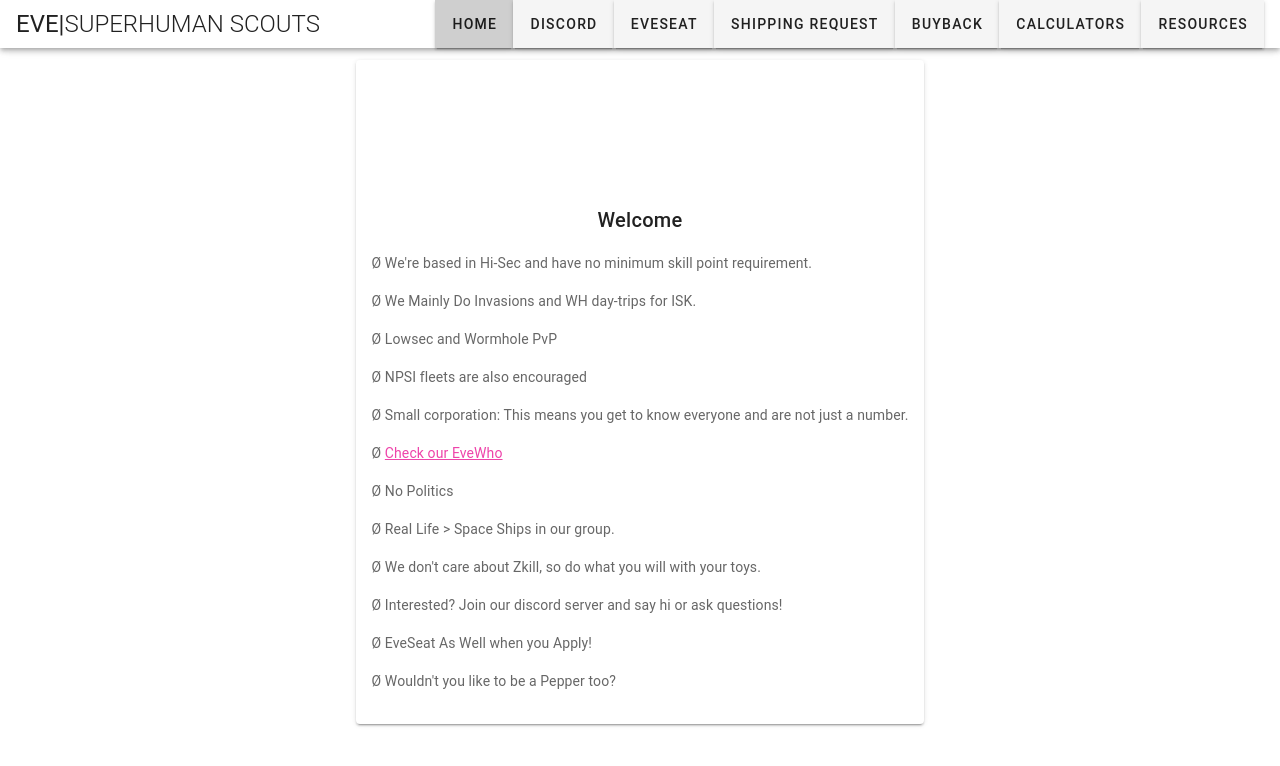
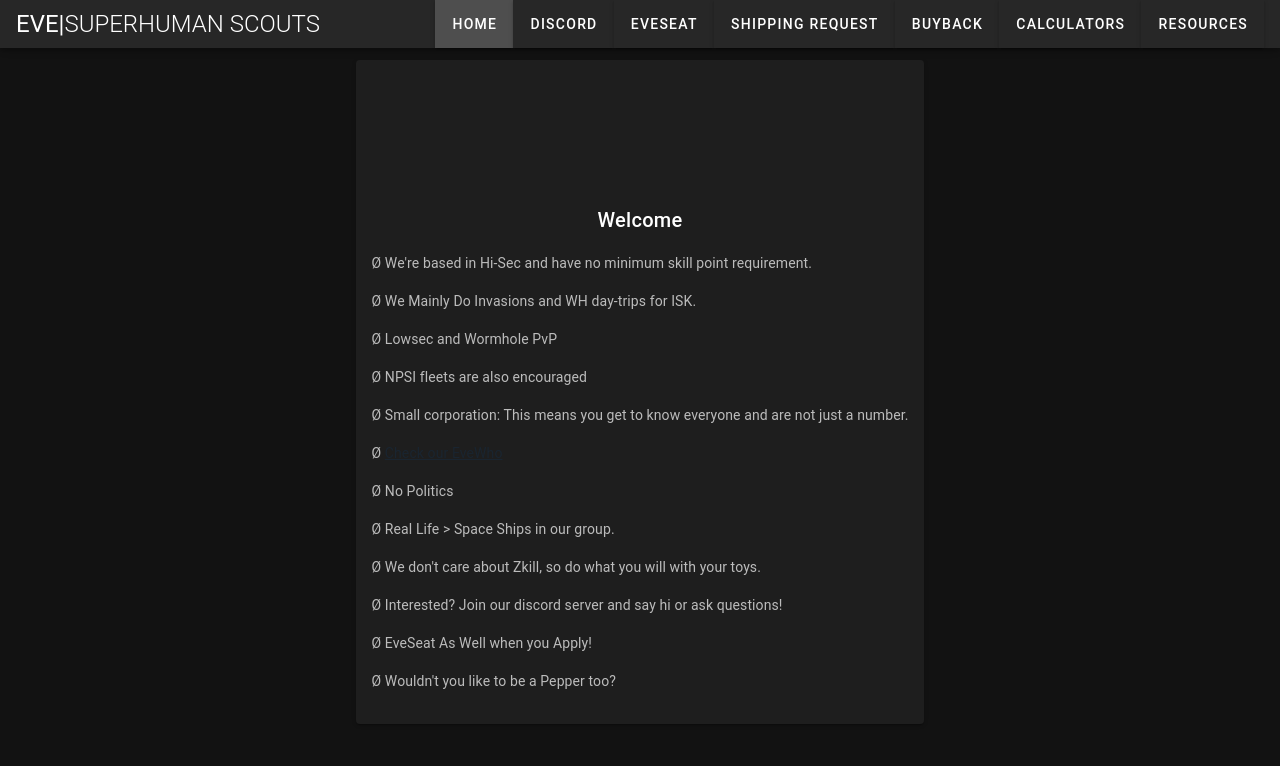
Before and after one commit to karnthis/evecalc, a Vue app: page /buyback in a window 1280 px wide. Shown: the top 766 px of the page. Built offline with nearby package versions, Linux system fonts and the light colour scheme; a small style sheet from the web is missing.

Commit message:
Work from Noob

```diff
--- a/src/App.vue
+++ b/src/App.vue
@@ -29,7 +29,7 @@ export default {
   -webkit-font-smoothing: antialiased;
   -moz-osx-font-smoothing: grayscale;
   text-align: center;
-  color: #2c3e50;
+  color: #fcba03;
 }
 
 #nav {
@@ -38,10 +38,10 @@ export default {
 
 #nav a {
   font-weight: bold;
-  color: #2c3e50;
+  color: #fcba03;
 }
 
 #nav a.router-link-exact-active {
-  color: #42b983;
+  color: #fcba03;
 } */
 </style>
--- a/src/components/Topbar.vue
+++ b/src/components/Topbar.vue
@@ -8,9 +8,9 @@
       <v-spacer></v-spacer>
       <v-toolbar-items>
         <v-btn to="/">Home</v-btn>
-        <v-btn href="https://discord.gg/hMV447y" target="_blank">Discord</v-btn>
-        <v-btn href="https://seat.superhumans.space" target="_blank">EVESEAT</v-btn>
-        <v-btn href="https://forms.gle/fwzU3Yu9YBgvbnos6" target="_blank">Shipping Request</v-btn>
+        <v-btn to="/discord">Discord</v-btn>
+        <v-btn to="/eaveseat">EVESEAT</v-btn>
+        <v-btn to="/request">Shipping Request</v-btn>
         <v-btn to="/buyback">Buyback</v-btn>
 
         <v-menu :open-on-hover="true" :close-on-click="true" :offset-y="true">
@@ -36,7 +36,7 @@
           </template>
           <v-list>
             <v-list-item>
-              <v-btn href="https://google.com" target="_blank">Resource 1</v-btn>
+              <v-btn to="/Resource1">Resource #1</v-btn>
             </v-list-item>
             <v-list-item>
               <v-btn href="https://zkillboard.com/" target="_blank">zKillboard</v-btn>
@@ -48,10 +48,10 @@
               <v-btn href="https://www.pathfinder-w.space/" target="_blank">Pathfinder</v-btn>
             </v-list-item>
             <v-list-item>
-              <v-btn href="https://evepraisal.com/" target="_blank">EVEPraisal</v-btn>
+              <v-btn to="/evepraisal">EVEPraisal</v-btn>
             </v-list-item>
             <v-list-item>
-              <v-btn href="https://eveeye.com/" target="_blank">EVE Eye</v-btn>
+              <v-btn to="/eveeye">EVE Eye</v-btn>
             </v-list-item>
             <v-list-item>
               <v-btn href="http://evemaps.dotlan.net/" target="_blank">Dotlan</v-btn>
--- a/src/plugins/vuetify.js
+++ b/src/plugins/vuetify.js
@@ -14,9 +14,19 @@ export default new Vuetify({
         error: '#FF5252',
         info: '#2196F3',
         success: '#4CAF50',
-        warning: '#FFC107'
+        warning: '#FFC107',
+      },
+      dark:{
+        primary: '#1a2530',
+        secondary: '#b6b8ba',
+        accent: '#82B1FF',
+        error: '#FF5252',
+        info: '#2196F3',
+        success: '#4CAF50',
+        warning: '#FFC107',
       },
     },
+    dark: true,
   },
   icons: {
     iconfont: 'mdi',
--- a/src/router/index.js
+++ b/src/router/index.js
@@ -35,7 +35,38 @@ const routes = [
     name: 'subway',
     component: () => import(/* webpackChunkName: "subway" */ '../views/Subway.vue')
   },
+  {
+    path: '/resource1',
+    name: 'resource1',
+    component: () => import(/* webpackChunkName: "resource1" */ '../views/Resource1.vue')
+  },
+  {
+    path: '/eaveseat',
+    name: 'eaveseat',
+    component: () => import(/* webpackChunkName: "eaveseat" */ '../views/Eaveseat.vue')
+  },
+  {
+    path: '/discord',
+    name: 'discord',
+    component: () => import(/* webpackChunkName: "discord" */ '../views/Discord.vue')
+  },
+  {
+    path: '/evepraisal',
+    name: 'evepraisal',
+    component: () => import(/* webpackChunkName: "evepraisal" */ '../views/Evepraisal.vue')
+  },
+  {
+    path: '/eveeye',
+    name: 'eveeye',
+    component: () => import(/* webpackChunkName: "eveeye" */ '../views/Eveeye.vue')
+  },
+  {
+    path: '/request',
+    name: 'request',
+    component: () => import(/* webpackChunkName: "request" */ '../views/Request.vue')
+  },
 ]
+
 
 const router = new VueRouter({
   routes
--- /dev/null
+++ b/src/views/Discord.vue
@@ -0,0 +1,26 @@
+<!-- Waiting on Discord Widget -->
+<template>
+  <div class="discord text-center">
+    <v-container fluid fill-height>
+      <v-layout align-center justify-center>
+    <iframe src="https://discordapp.com/widget?id=490667469598621707&theme=dark" width="350" height="500" allowtransparency="true" frameborder="0"></iframe>
+      </v-layout>
+    </v-container>
+  </div>
+</template>
+
+<script>
+// @ is an alias to /src
+// import Soon from '@/components/Soon.vue'
+
+export default {
+  name: "Discord",
+  components: {
+    // Soon
+  }
+};
+</script>
+
+<!-- Add "scoped" attribute to limit CSS to this component only -->
+<style scoped>
+</style>
--- /dev/null
+++ b/src/views/Eaveseat.vue
@@ -0,0 +1,25 @@
+<template>
+  <div class="eveseat text-center">
+    <v-container fluid fill-height>
+      <v-layout align-center justify-center>
+    <iframe src="https://seat.superhumans.space/" style="width: 80%; height: 1000px; border:none;"></iframe>
+      </v-layout>
+    </v-container>
+  </div>
+</template>
+
+<script>
+// @ is an alias to /src
+// import Soon from '@/components/Soon.vue'
+
+export default {
+  name: "Eveseat",
+  components: {
+    // Soon
+  }
+};
+</script>
+
+<!-- Add "scoped" attribute to limit CSS to this component only -->
+<style scoped>
+</style>
--- /dev/null
+++ b/src/views/Eveeye.vue
@@ -0,0 +1,25 @@
+<template>
+  <div class="eveeye text-center">
+    <v-container fluid fill-height>
+      <v-layout align-center justify-center>
+    <iframe src="https://eveeye.com/" style="width: 80%; height: 1000px; border:none;"></iframe>
+      </v-layout>
+    </v-container>
+  </div>
+</template>
+
+<script>
+// @ is an alias to /src
+// import Soon from '@/components/Soon.vue'
+
+export default {
+  name: "Eveeye",
+  components: {
+    // Soon
+  }
+};
+</script>
+
+<!-- Add "scoped" attribute to limit CSS to this component only -->
+<style scoped>
+</style>
--- /dev/null
+++ b/src/views/Evepraisal.vue
@@ -0,0 +1,25 @@
+<template>
+  <div class="evepraisal text-center">
+    <v-container fluid fill-height>
+      <v-layout align-center justify-center>
+    <iframe src="https://evepraisal.com/" style="width: 80%; height: 1000px; border:none;"></iframe>
+      </v-layout>
+    </v-container>
+  </div>
+</template>
+
+<script>
+// @ is an alias to /src
+// import Soon from '@/components/Soon.vue'
+
+export default {
+  name: "Evepraisal",
+  components: {
+    // Soon
+  }
+};
+</script>
+
+<!-- Add "scoped" attribute to limit CSS to this component only -->
+<style scoped>
+</style>
--- /dev/null
+++ b/src/views/Request.vue
@@ -0,0 +1,26 @@
+<!-- Need Embed Code -->
+<template>
+  <div class="request text-center">
+    <v-container fluid fill-height>
+      <v-layout align-center justify-center>
+    <iframe src="https://forms.gle/fwzU3Yu9YBgvbnos6" style="width: 80%; height: 1000px; border:none;"></iframe>
+      </v-layout>
+    </v-container>
+  </div>
+</template>
+
+<script>
+// @ is an alias to /src
+// import Soon from '@/components/Soon.vue'
+
+export default {
+  name: "Request",
+  components: {
+    // Soon
+  }
+};
+</script>
+
+<!-- Add "scoped" attribute to limit CSS to this component only -->
+<style scoped>
+</style>
--- /dev/null
+++ b/src/views/Resource1.vue
@@ -0,0 +1,25 @@
+<template>
+  <div class="google text-center">
+    <v-container fluid fill-height>
+      <v-layout align-center justify-center>
+    <iframe src="http://google.com/search?igu=1" style="width: 80%; height: 1000px; border:none;"></iframe>
+      </v-layout>
+    </v-container>
+  </div>
+</template>
+
+<script>
+// @ is an alias to /src
+// import Soon from '@/components/Soon.vue'
+
+export default {
+  name: "Resource1",
+  components: {
+    // Soon
+  }
+};
+</script>
+
+<!-- Add "scoped" attribute to limit CSS to this component only -->
+<style scoped>
+</style>
```
